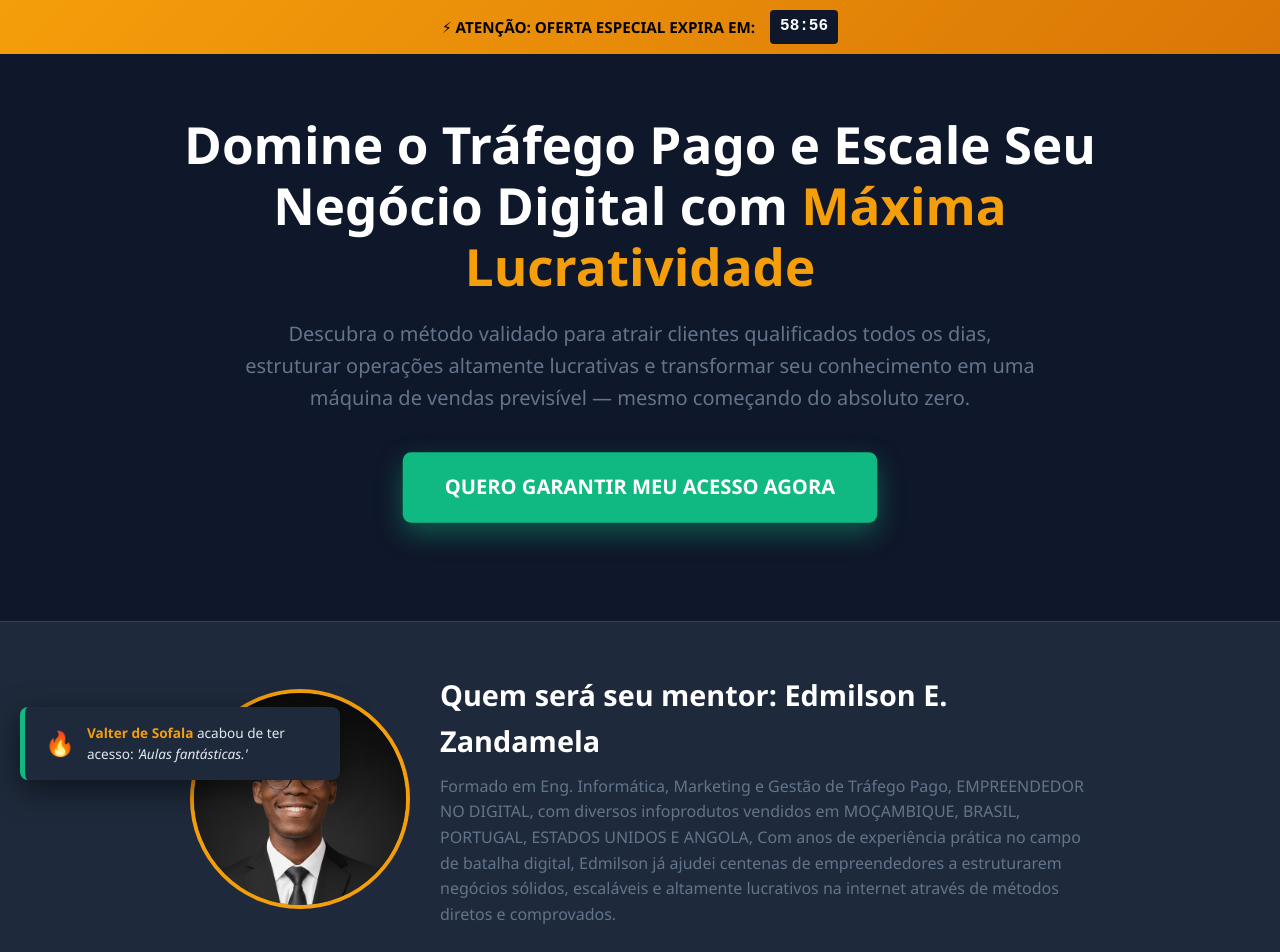
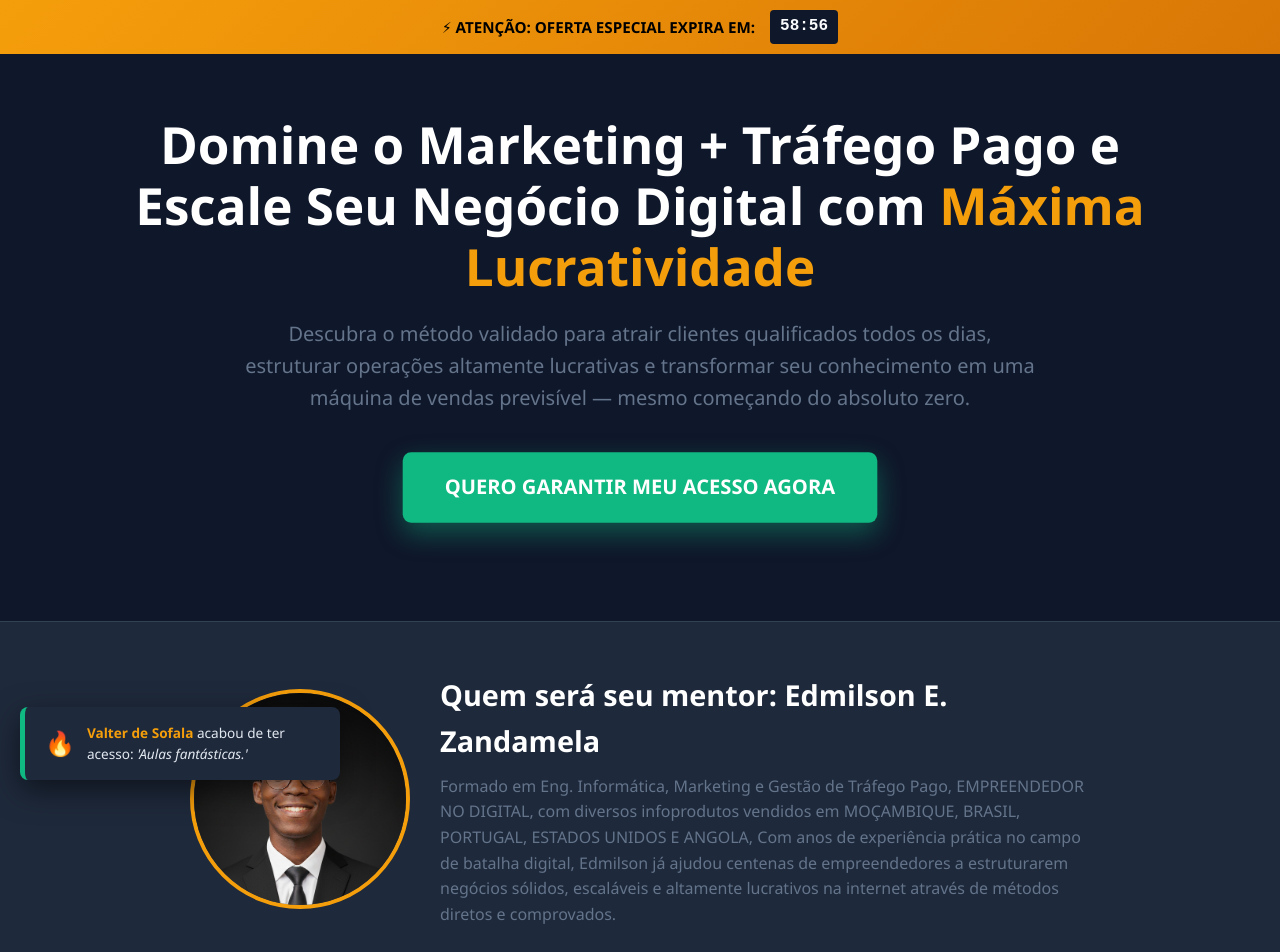
Before and after one commit to Convitesdigital/MARKETING-DIGITAL2026, a plain HTML site: page index.html in a window 1280 px wide. Shown: the top 952 px of the page. Drawn offline with Linux system fonts and the light colour scheme.

Commit message:
Add files via upload

```diff
--- a/index.html
+++ b/index.html
@@ -329,7 +329,7 @@ src="https://www.facebook.com/tr?id=1088369860428273&ev=PageView&noscript=1"
     </div>
 
     <header class="hero">
-        <h1>Domine o Tráfego Pago e Escale Seu Negócio Digital com <span>Máxima Lucratividade</span></h1>
+        <h1>Domine o Marketing + Tráfego Pago e Escale Seu Negócio Digital com <span>Máxima Lucratividade</span></h1>
         <p class="subheadline">Descubra o método validado para atrair clientes qualificados todos os dias, estruturar operações altamente lucrativas e transformar seu conhecimento em uma máquina de vendas previsível — mesmo começando do absoluto zero.</p>
         <a href="https://convitesdigital.github.io/COMPREENDEDORISMO-DIGITAL2026/" class="cta-button">QUERO GARANTIR MEU ACESSO AGORA</a>
     </header>
@@ -342,7 +342,7 @@ src="https://www.facebook.com/tr?id=1088369860428273&ev=PageView&noscript=1"
             </div>
             <div class="instructor-info">
                 <h3>Quem será seu mentor: Edmilson E. Zandamela</h3>
-                <p>Formado em Eng. Informática, Marketing e Gestão de Tráfego Pago,  EMPREENDEDOR NO DIGITAL, com diversos infoprodutos vendidos em MOÇAMBIQUE, BRASIL, PORTUGAL, ESTADOS UNIDOS E ANGOLA, Com anos de experiência prática no campo de batalha digital, Edmilson já ajudei centenas de empreendedores a estruturarem negócios sólidos, escaláveis e altamente lucrativos na internet através de métodos diretos e comprovados.</p>
+                <p>Formado em Eng. Informática, Marketing e Gestão de Tráfego Pago,  EMPREENDEDOR NO DIGITAL, com diversos infoprodutos vendidos em MOÇAMBIQUE, BRASIL, PORTUGAL, ESTADOS UNIDOS E ANGOLA, Com anos de experiência prática no campo de batalha digital, Edmilson já ajudou centenas de empreendedores a estruturarem negócios sólidos, escaláveis e altamente lucrativos na internet através de métodos diretos e comprovados.</p>
             </div>
         </div>
     </section>
```
